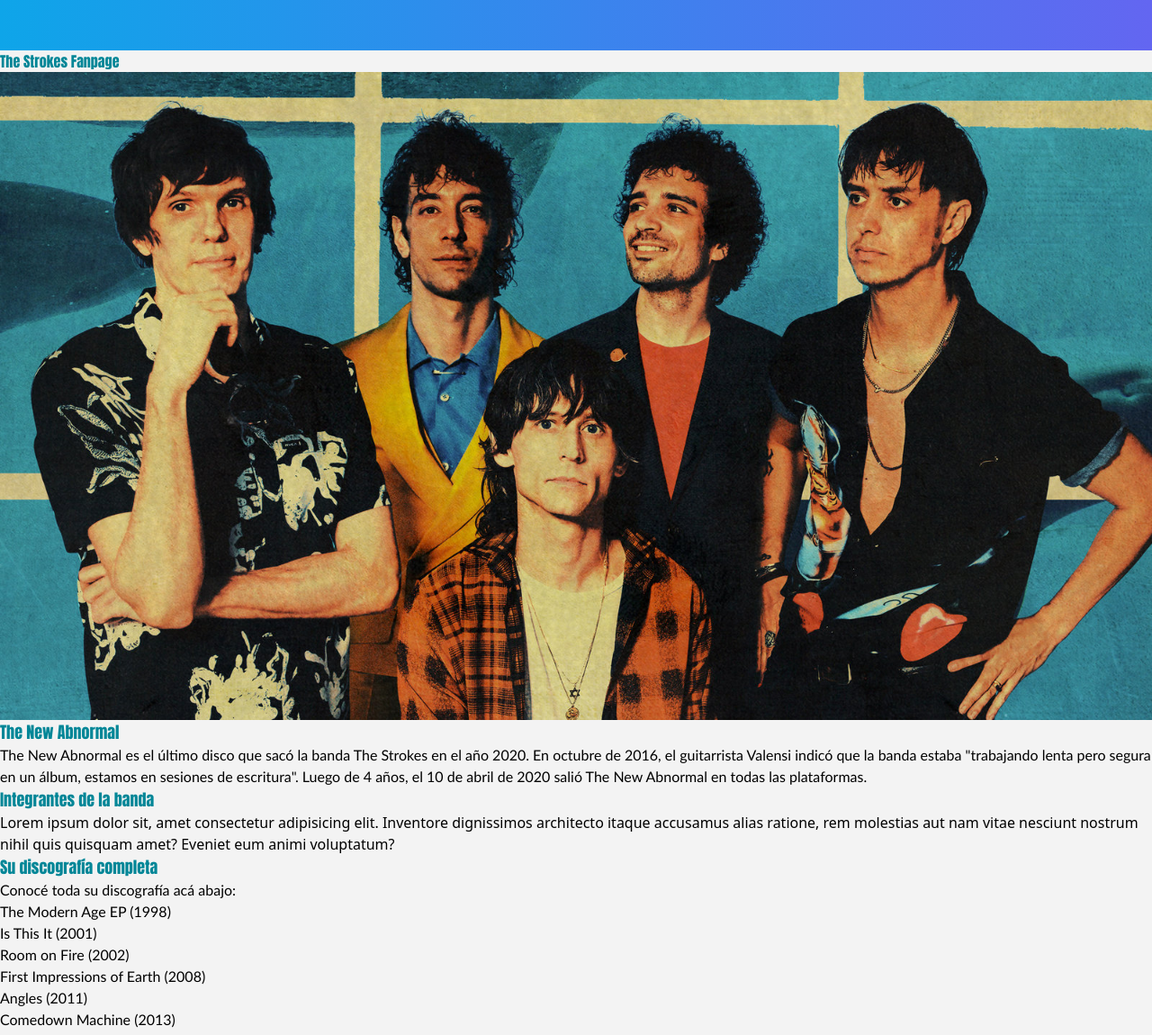
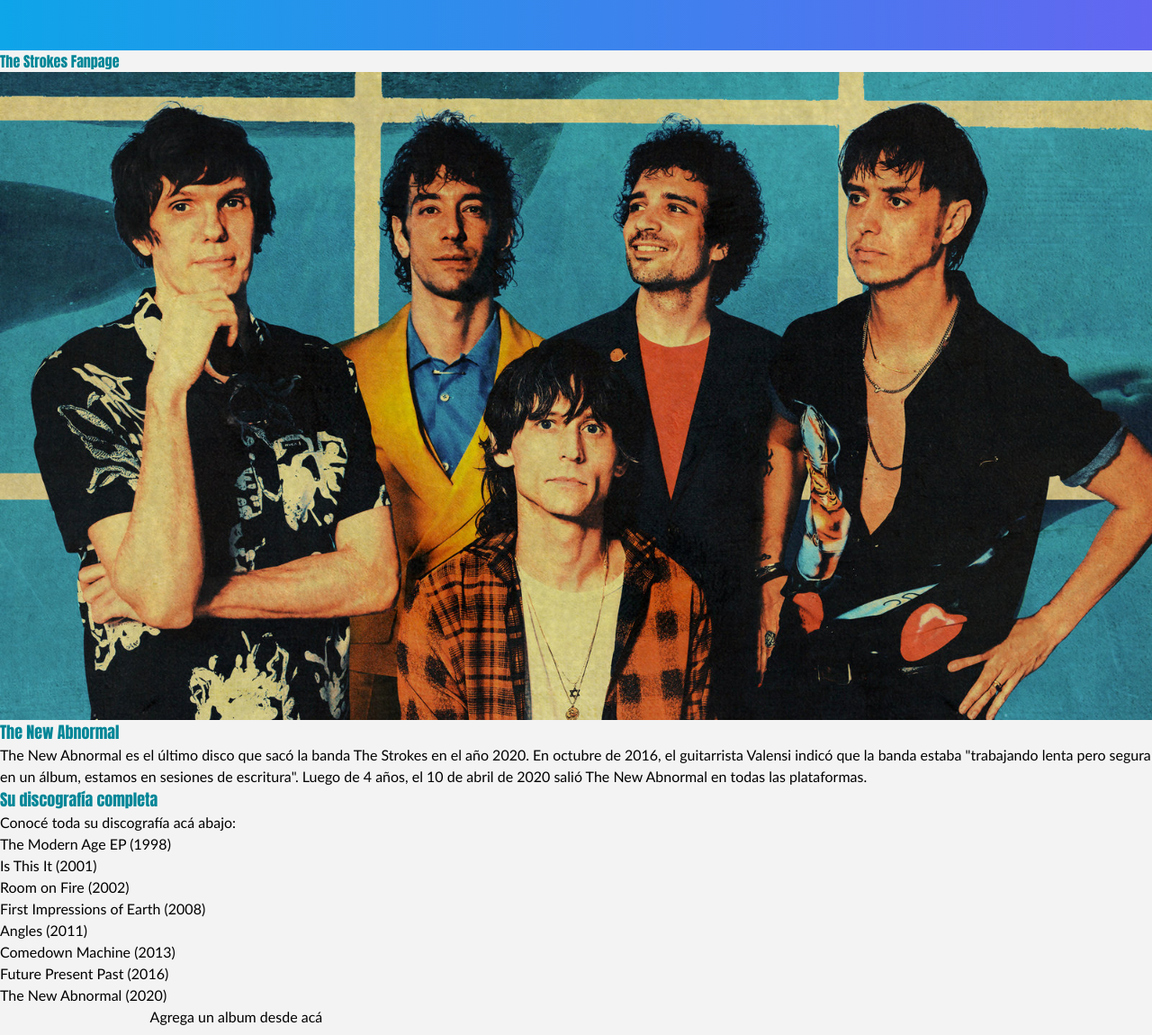
Before and after one commit to priscilamenlik/Plataforma-Disco, a plain HTML site: page index.html in a window 1280 px wide. Shown: the top 1150 px of the page at 90% size. Drawn offline with nearby package versions, Linux system fonts and the light colour scheme.

Commit message:
elimino integrantes de la banda

```diff
--- a/index.html
+++ b/index.html
@@ -30,12 +30,6 @@
     En octubre de 2016, el guitarrista Valensi indicó que la banda estaba "trabajando lenta pero segura en un álbum, estamos en sesiones de escritura".
     Luego de 4 años, el 10 de abril de 2020 salió The New Abnormal en todas las plataformas.
 </p>
-
-<h3 class=" subtitulos"> Integrantes de la  banda </h3> <!-- SUBTITULO -->
-<p> Lorem ipsum dolor sit, amet consectetur adipisicing elit. Inventore dignissimos architecto itaque accusamus alias ratione, rem molestias aut nam vitae nesciunt nostrum nihil quis quisquam amet? Eveniet eum animi voluptatum?</p>
-
-
-
 
 <h4 class="subtitulos"> Su discografía completa</h4> <!-- SUBTITULO -->
 <p class="tipografiaparrafos"> Conocé toda su discografía acá abajo:</p>
```
